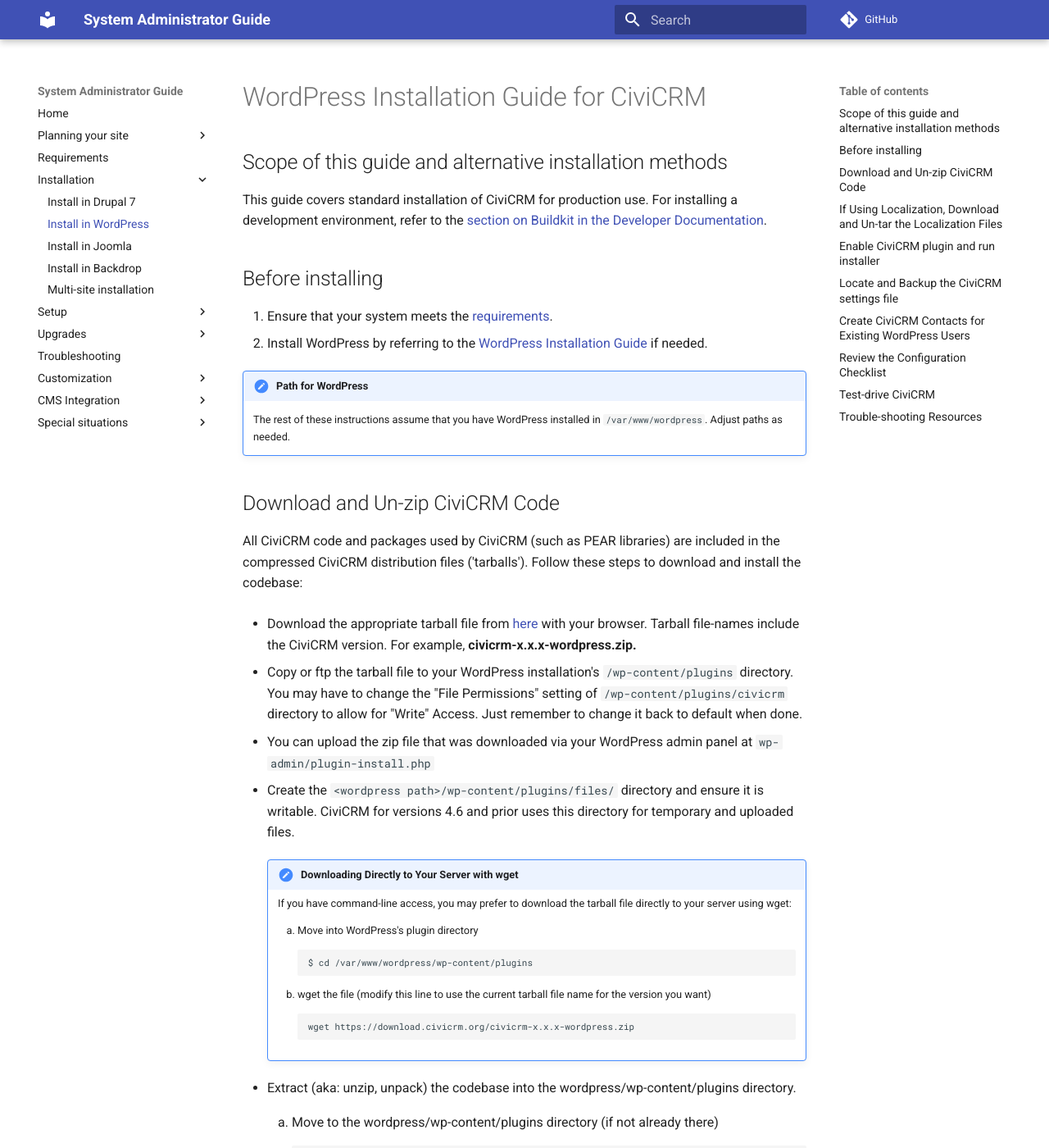
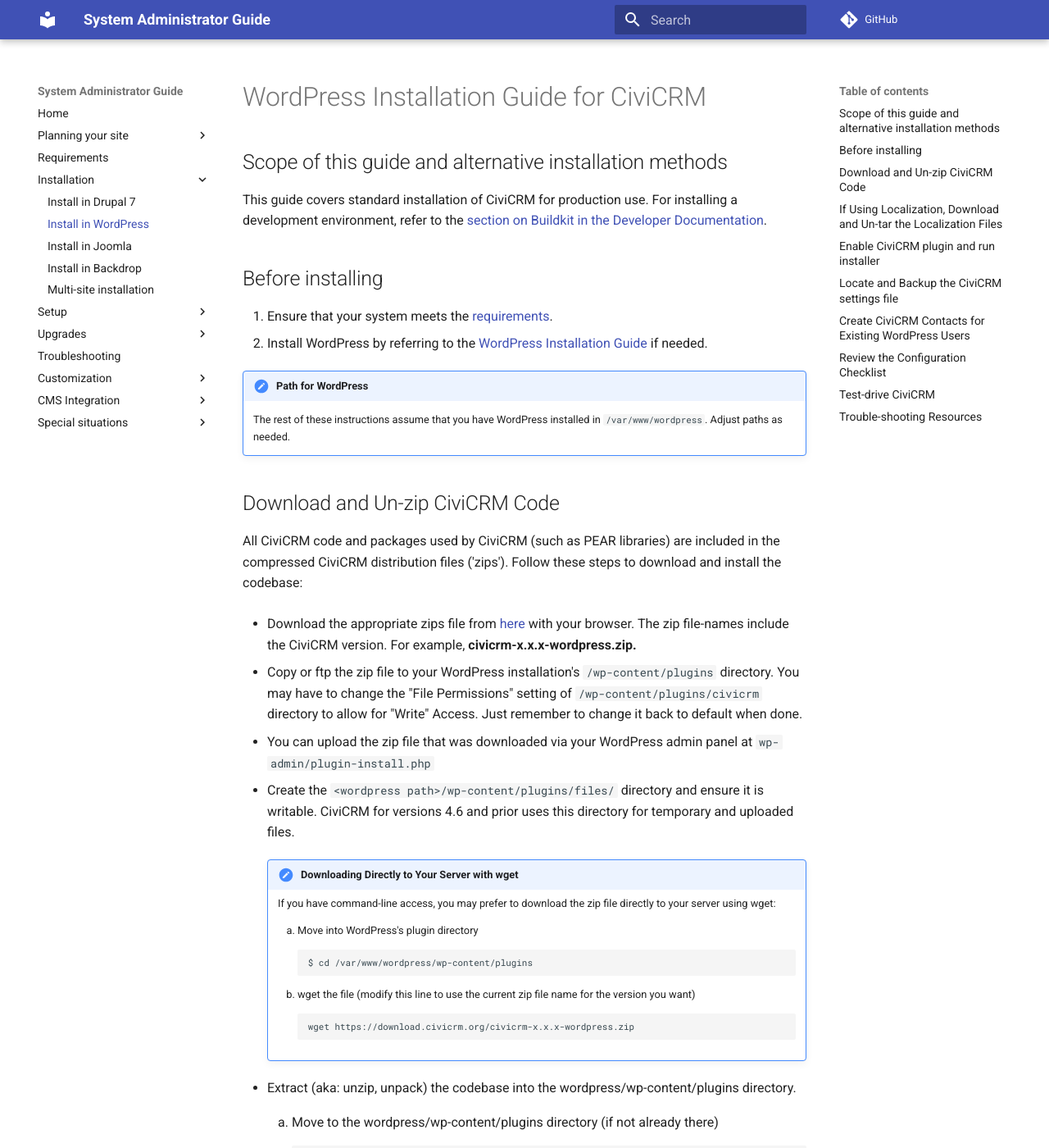
Before and after one commit to civicrm/civicrm-sysadmin-guide, an MkDocs documentation site: the page built from docs/install/wordpress.md, in a window 1280 px wide and 1400 px high. Shown: the whole window at 82% size. Built offline with MkDocs 1.6.1 and Material for MkDocs 9.7.7, drawn with Linux system fonts in a browser that asks for light colours; comment, search, counter and statistics services are not loaded; old or Windows-style settings are respelled for this version of MkDocs.

Commit message:
Update wordpress.md
Replace tarball with Zip to avoid confusion since WordPress files come as zip files.

````diff
--- a/docs/install/wordpress.md
+++ b/docs/install/wordpress.md
@@ -14,25 +14,25 @@ This guide covers standard installation of CiviCRM for production use. For insta
 
 ## Download and Un-zip CiviCRM Code
 
-All CiviCRM code and packages used by CiviCRM (such as PEAR libraries) are included in the compressed CiviCRM distribution files ('tarballs'). Follow these steps to download and install the codebase:
+All CiviCRM code and packages used by CiviCRM (such as PEAR libraries) are included in the compressed CiviCRM distribution files ('zips'). Follow these steps to download and install the codebase:
 
-* Download the appropriate tarball file from [here](https://civicrm.org/download) with your browser. Tarball file-names include the CiviCRM version. For example, **civicrm-x.x.x-wordpress.zip.**
+* Download the appropriate zips file from [here](https://civicrm.org/download) with your browser. The zip file-names include the CiviCRM version. For example, **civicrm-x.x.x-wordpress.zip.**
 
-* Copy or ftp the tarball file to your WordPress installation's `/wp-content/plugins` directory. You may have to change the "File Permissions" setting of `/wp-content/plugins/civicrm` directory to allow for "Write" Access. Just remember to change it back to default when done.
+* Copy or ftp the zip file to your WordPress installation's `/wp-content/plugins` directory. You may have to change the "File Permissions" setting of `/wp-content/plugins/civicrm` directory to allow for "Write" Access. Just remember to change it back to default when done.
 * You can upload the zip file that was downloaded via your WordPress admin panel at `wp-admin/plugin-install.php`
 
 * Create the `<wordpress path>/wp-content/plugins/files/` directory and ensure it is writable. CiviCRM for versions 4.6 and prior uses this directory for temporary and uploaded files.
 
     !!! information "Downloading Directly to Your Server with wget"
 
-        If you have command-line access, you may prefer to download the tarball file directly to your server using wget:
+        If you have command-line access, you may prefer to download the zip file directly to your server using wget:
 
         1. Move into WordPress's plugin directory
             ```
             $ cd /var/www/wordpress/wp-content/plugins
             ```
 
-        1. wget the file (modify this line to use the current tarball file name for the version you want)
+        1. wget the file (modify this line to use the current zip file name for the version you want)
             ```
             wget https://download.civicrm.org/civicrm-x.x.x-wordpress.zip
             ```
````
